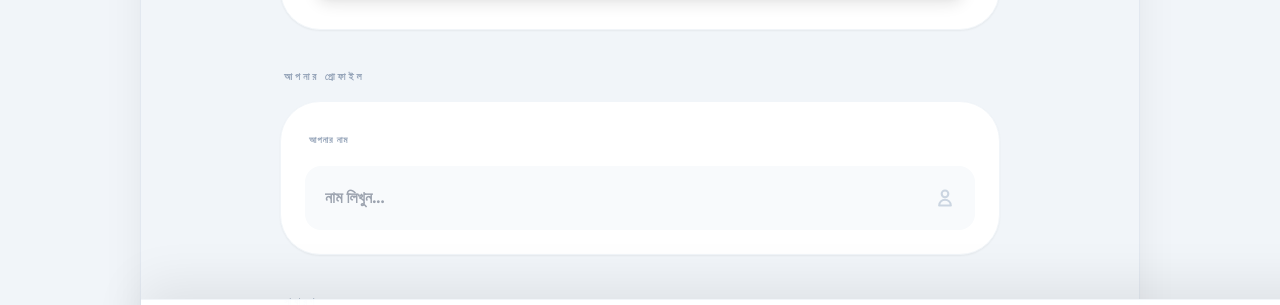
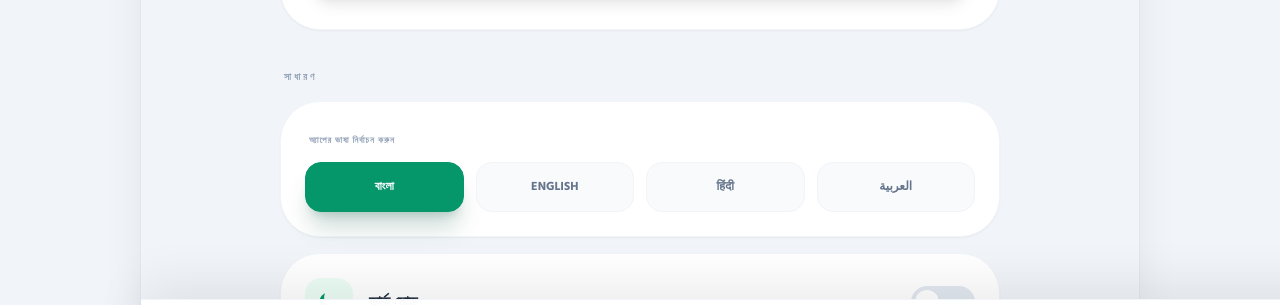
Before and after one commit to shahinprpl-sketch/alQural, a React (Vite) app: page / in a window 1280 px wide. Both pictures are taken after a click on the button "MS". Shown: the part 396-701 px from the top of the page. Built offline with nearby package versions, Linux system fonts and the light colour scheme; no server answers.

Commit message:
feat: Remove user profile section from settings
The user profile section has been removed from the settings view. This change simplifies the settings interface and removes unused functionality.

```diff
--- a/components/SettingsView.tsx
+++ b/components/SettingsView.tsx
@@ -162,26 +162,6 @@ const SettingsView: React.FC<SettingsViewProps> = ({ settings, setSettings, onNa
         </div>
       </section>
 
-      {/* User Profile Section */}
-      <section className="space-y-4">
-        <h3 className="text-[10px] font-black text-slate-400 dark:text-slate-500 uppercase tracking-[0.3em] px-1">{settings.language === 'bn' ? 'আপনার প্রোফাইল' : 'Your Profile'}</h3>
-        <div className="p-6 bg-white dark:bg-slate-900 rounded-[2.5rem] border border-slate-100 dark:border-slate-800 shadow-sm space-y-4">
-          <label className="text-[9px] font-black text-slate-400 dark:text-slate-500 uppercase tracking-widest px-1">{settings.language === 'bn' ? 'আপনার নাম' : 'Your Name'}</label>
-          <div className="relative">
-            <input
-              type="text"
-              placeholder={settings.language === 'bn' ? 'নাম লিখুন...' : 'Enter your name...'}
-              value={settings.userName}
-              onChange={(e) => updateSetting('userName', e.target.value)}
-              className="w-full p-5 bg-slate-50 dark:bg-slate-950 dark:text-white rounded-2xl border-none outline-none focus:ring-4 focus:ring-emerald-500/10 transition-all font-black text-slate-900"
-            />
-            <div className="absolute right-5 top-1/2 -translate-y-1/2 text-slate-300 pointer-events-none">
-              <svg className="w-5 h-5" fill="none" stroke="currentColor" viewBox="0 0 24 24"><path strokeLinecap="round" strokeLinejoin="round" strokeWidth="2.5" d="M16 7a4 4 0 11-8 0 4 4 0 018 0zM12 14a7 7 0 00-7 7h14a7 7 0 00-7-7z"/></svg>
-            </div>
-          </div>
-        </div>
-      </section>
-
       <section className="space-y-4">
         <h3 className="text-[10px] font-black text-slate-400 dark:text-slate-500 uppercase tracking-[0.3em] px-1">{t.settings_general}</h3>
 
```
